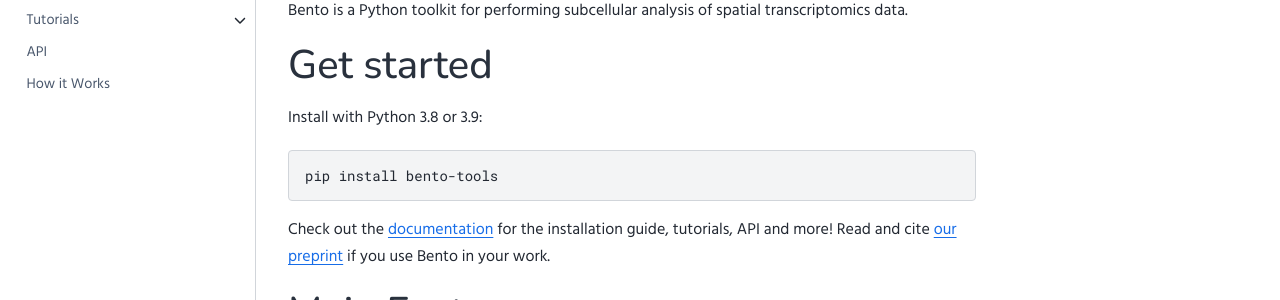
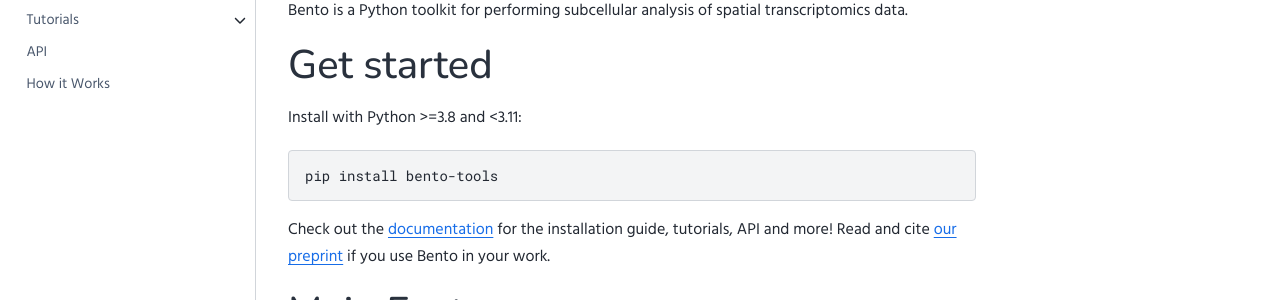
Before and after one commit to ckmah/bento-tools, a Sphinx documentation site: the page built from docs/source/index.md, in a window 1280 px wide and 1079 px high. Shown: the part 182-482 px from the top of the window. Built offline with Sphinx 7.4.7 and the Sphinx Book theme 1.1.4, drawn with Linux system fonts in a browser that asks for light colours; pages that are not in the unit, such as notebooks, are missing from menus.

Commit message:
Update index.md

````diff
--- a/docs/source/index.md
+++ b/docs/source/index.md
@@ -11,7 +11,7 @@
 Bento is a Python toolkit for performing subcellular analysis of spatial transcriptomics data.
 
 # Get started
-Install with Python 3.8 or 3.9:
+Install with Python >=3.8 and <3.11:
 ```bash
 pip install bento-tools
 ```
````
